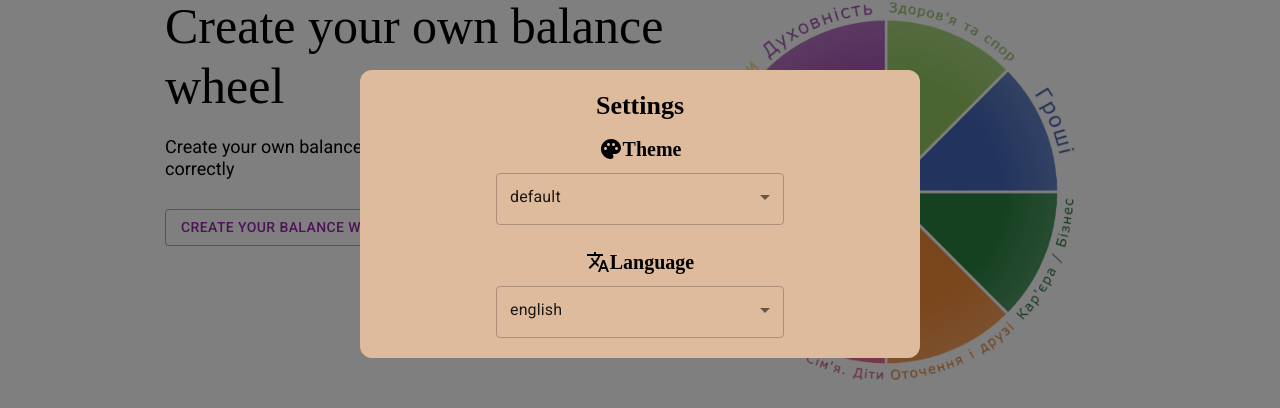
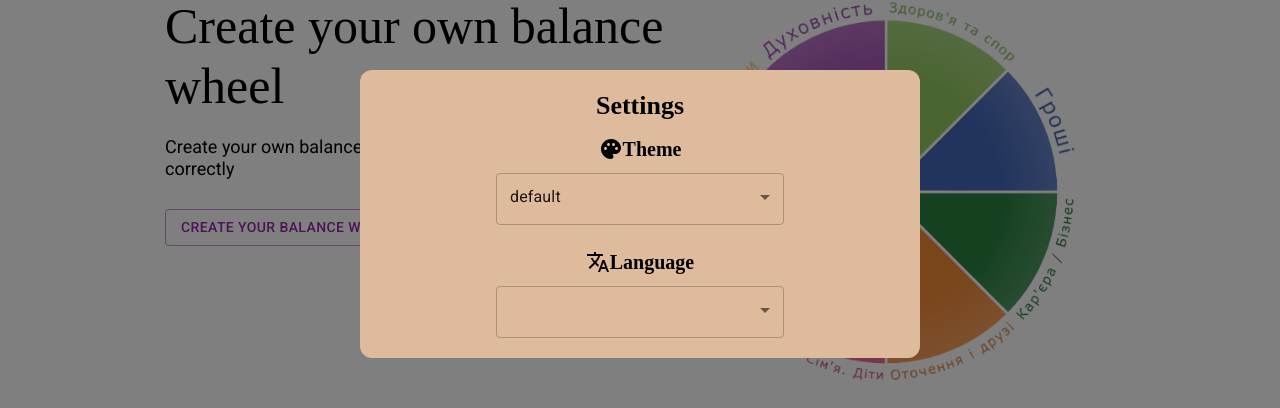
Before and after one commit to DmytroKolisnyk2/GameOFTeens_JS, a Next.js app: page / in a window 1280 px wide. Both pictures are taken after a click on the icon 1228 px from the left and 41 px from the top of the page. Shown: the part 186-594 px from the top of the page. Built offline with nearby package versions, Linux system fonts and the light colour scheme; a web font is replaced by a local one.

Commit message:
added FULL LOCALIZATION MAYBE2

```diff
--- a/components/SettingsModal/SettingsModal.jsx
+++ b/components/SettingsModal/SettingsModal.jsx
@@ -1,55 +1,101 @@
-import Modal from '@mui/material/Modal';
-import Select from '@mui/material/Select';
-import MenuItem from '@mui/material/MenuItem';
-import styles from './Settings.module.scss';
-import {useState} from 'react';
-import TranslateIcon from '@mui/icons-material/Translate';
-import PaletteIcon from '@mui/icons-material/Palette';
-import {useDispatch, useSelector} from 'react-redux';
-import {getTheme} from '../../redux/theme/theme-selectors';
+import Modal from "@mui/material/Modal";
+import Select from "@mui/material/Select";
+import MenuItem from "@mui/material/MenuItem";
+import styles from "./Settings.module.scss";
+import { useState } from "react";
+import TranslateIcon from "@mui/icons-material/Translate";
+import PaletteIcon from "@mui/icons-material/Palette";
+import { useDispatch, useSelector } from "react-redux";
+import { getTheme } from "../../redux/theme/theme-selectors";
+import { getLang } from "../../redux/localization/locales-selectors";
 import {
   changeDefaultTheme,
   changeLightTheme,
-  changeDarkTheme
-} from '../../redux/theme/theme-actions';
+  changeDarkTheme,
+} from "../../redux/theme/theme-actions";
+import {
+  setDefaultLanguage,
+  setUkrainianLanguage,
+} from "../../redux/localization/locales-actions";
+import {useTranslations} from "next-intl"
 
-const SettingsModal = ({isOpen, handleClose}) => {
+
+const SettingsModal = ({ isOpen, handleClose }) => {
+  const t = useTranslations("Settings");
   const dispatch = useDispatch();
   const theme = useSelector(getTheme);
+  const language = useSelector(getLang);
   const onChangeTheme = (value) => {
     switch (value) {
-      case 'default':
-      return dispatch(changeDefaultTheme('default'))
-      case 'dark':
-      return dispatch(changeDarkTheme('dark'))
-      case 'light':
-      return dispatch(changeLightTheme('light'))
+      case "default":
+        return dispatch(changeDefaultTheme("default"));
+      case "dark":
+        return dispatch(changeDarkTheme("dark"));
+      case "light":
+        return dispatch(changeLightTheme("light"));
+    }
+  };
+  const onChangeLang = (value) => {
+    switch (value) {
+      case "english":
+        console.log('englisj');
+        return dispatch(setDefaultLanguage("english"));
+      case "ukrainian":
+        console.log('ukr');
+        return dispatch(setUkrainianLanguage("ukrainian"));
     }
   };
   const setStyle = (theme, style, darkTheme, lightTheme) => {
     switch (theme) {
-      case 'default':
-      return style
-      case 'dark':
-      return `${style} ${darkTheme}`
-      case 'light':
-      return `${style} ${lightTheme}`
+      case "default":
+        return style;
+      case "dark":
+        return `${style} ${darkTheme}`;
+      case "light":
+        return `${style} ${lightTheme}`;
     }
   };
-  const [language, setLanguage] = useState('english');
-    return(
-        <Modal
-        open={isOpen}
-        onClose={handleClose}
-        className={styles.wrapperModal}
+  return (
+    <Modal open={isOpen} onClose={handleClose} className={styles.wrapperModal}>
+      <div
+        className={setStyle(
+          theme,
+          styles.modal,
+          styles.themeDark,
+          styles.themeLight
+        )}
       >
-      <div className={setStyle(theme, styles.modal, styles.themeDark, styles.themeLight)}>
-      <h3 className={setStyle(theme, styles.modalTitle, styles.darkThemeText, styles.lightThemeText)}>Settings</h3>
+        <h3
+          className={setStyle(
+            theme,
+            styles.modalTitle,
+            styles.darkThemeText,
+            styles.lightThemeText
+          )}
+        >
+          {t('settings')}
+        </h3>
         <div className={styles.wrapperSelect}>
           <label className={styles.selectTheme}>
             <div className={styles.labelContent}>
-      <PaletteIcon className={setStyle(theme, styles.labelIcon, styles.darkThemeText, styles.lightThemeText)}/>
-      <h4 className={setStyle(theme, styles.labelTitle, styles.darkThemeText, styles.lightThemeText)}>Theme</h4>
+              <PaletteIcon
+                className={setStyle(
+                  theme,
+                  styles.labelIcon,
+                  styles.darkThemeText,
+                  styles.lightThemeText
+                )}
+              />
+              <h4
+                className={setStyle(
+                  theme,
+                  styles.labelTitle,
+                  styles.darkThemeText,
+                  styles.lightThemeText
+                )}
+              >
+                {t('theme')}
+              </h4>
             </div>
             <Select
               fullWidth
@@ -59,15 +105,31 @@ const SettingsModal = ({isOpen, handleClose}) => {
               value={theme}
               onChange={(event) => onChangeTheme(event.target.value)}
             >
-          <MenuItem value={'default'}>default</MenuItem>
-          <MenuItem value={'dark'}>dark</MenuItem>
-          <MenuItem value={'light'}>light</MenuItem>
+              <MenuItem value={"default"}>default</MenuItem>
+              <MenuItem value={"dark"}>dark</MenuItem>
+              <MenuItem value={"light"}>light</MenuItem>
             </Select>
           </label>
           <label className={styles.selectLanguage}>
             <div className={styles.labelContent}>
-        <TranslateIcon className={setStyle(theme, styles.labelIcon, styles.darkThemeText, styles.lightThemeText)}/>
-        <h4 className={setStyle(theme, styles.labelTitle, styles.darkThemeText, styles.lightThemeText)}>Language</h4>
+              <TranslateIcon
+                className={setStyle(
+                  theme,
+                  styles.labelIcon,
+                  styles.darkThemeText,
+                  styles.lightThemeText
+                )}
+              />
+              <h4
+                className={setStyle(
+                  theme,
+                  styles.labelTitle,
+                  styles.darkThemeText,
+                  styles.lightThemeText
+                )}
+              >
+                {t('lang')}
+              </h4>
             </div>
             <Select
               fullWidth
@@ -75,10 +137,10 @@ const SettingsModal = ({isOpen, handleClose}) => {
               labelId="language"
               id="language"
               value={language}
-          onChange={(event) => setLanguage(event.target.value)}
+              onChange={(event) => onChangeLang(event.target.value)}
             >
-          <MenuItem value={'english'}>english</MenuItem>
-          <MenuItem value={'ukrainian'}>ukrainian</MenuItem>
+              <MenuItem value={"english"}>english</MenuItem>
+              <MenuItem value={"ukrainian"}>ukrainian</MenuItem>
             </Select>
           </label>
         </div>
--- a/locales/en.json
+++ b/locales/en.json
@@ -72,5 +72,10 @@
     "title": "Create your own balance wheel",
     "text": "Create your own balance wheel and manage your finances correctly",
     "btn": "Create your balance wheel"
+  },
+  "Settings": {
+    "settings": "Settings",
+    "theme": "Theme",
+    "lang": "Language"
   }
 }
--- a/locales/ukr.json
+++ b/locales/ukr.json
@@ -73,5 +73,10 @@
     "title": "Створіть ваше особисте колесо балансу",
     "text": "Створіть ваше особисте колесо балансу і управляйте вашими фінансами правильно",
     "btn": "Створіть ваше колесо балансу"
+  },
+  "Settings": {
+    "settings": "Налаштування",
+    "theme": "Тема",
+    "lang": "Мова"
   }
 }
--- a/pages/_app.jsx
+++ b/pages/_app.jsx
@@ -46,9 +46,9 @@ function MyApp({ Component, pageProps }) {
         type="image/x-icon"
       />
         <link rel="icon shortcut" href="../logo.jpg" type="image/x-icon" />
-        <link rel="alternate" href="http://example.com" hrefLang="x-default" />
-        <link rel="alternate" href="http://example.com" hrefLang="en" />
-        <link rel="alternate" href="http://example.com/ar" hrefLang="ukr" />
+        <link rel="alternate" href="/" hrefLang="x-default" />
+        <link rel="alternate" href="/" hrefLang="en" />
+        <link rel="alternate" href="/ukr" hrefLang="ukr" />
       {Component.title ? <title>{Component.title}</title> : <title>Project</title>}
 
     </Head>
--- a/redux/localization/locales-actions.js
+++ b/redux/localization/locales-actions.js
@@ -1,3 +1,4 @@
 import { createAction } from "@reduxjs/toolkit";
 
-export const setUserLanguage = createAction("local/setLang")
+export const setDefaultLanguage = createAction("locale/english");
+export const setUkrainianLanguage = createAction("locale/ukrainian");
--- a/redux/localization/locales-reducers.js
+++ b/redux/localization/locales-reducers.js
@@ -1,11 +1,7 @@
 import { createReducer } from "@reduxjs/toolkit";
-import { setUserLanguage } from "./locales-actions";
+import { setDefaultLanguage, setUkrainianLanguage } from "./locales-actions";
 
-export const language = createReducer([], {
-  [setUserLanguage]: (state, {payload}) => [
-      ...state,
-      {
-        language: payload
-      },
-    ]
+export const language = createReducer('english', {
+  [setDefaultLanguage]: (state, action) => action.payload,
+  [setUkrainianLanguage]: (state, action) => action.payload,
 })
--- /dev/null
+++ b/redux/localization/locales-selectors.js
@@ -0,0 +1,3 @@
+const getLang = (state) => state.language;
+
+export {getLang};
--- a/redux/store.js
+++ b/redux/store.js
@@ -3,6 +3,7 @@ import { configureStore, combineReducers } from "@reduxjs/toolkit";
 import { users } from "./users/users-reducers";
 import { currentUser } from "./currentUser/currentUser-reducers";
 import theme from './theme/theme-reducers';
+import language from "./localization/locales-reducers"
 import {
   persistReducer,
   persistStore,
@@ -21,7 +22,7 @@ const persistConfig = {
   storage,
 };
 
-const rootReducer = combineReducers({ users, currentUser, theme });
+const rootReducer = combineReducers({ language, users, currentUser, theme });
 const persistedReducer = persistReducer(persistConfig, rootReducer);
 
 export const store = configureStore({
```
Lines whose indentation alone changed are shown as unchanged.
